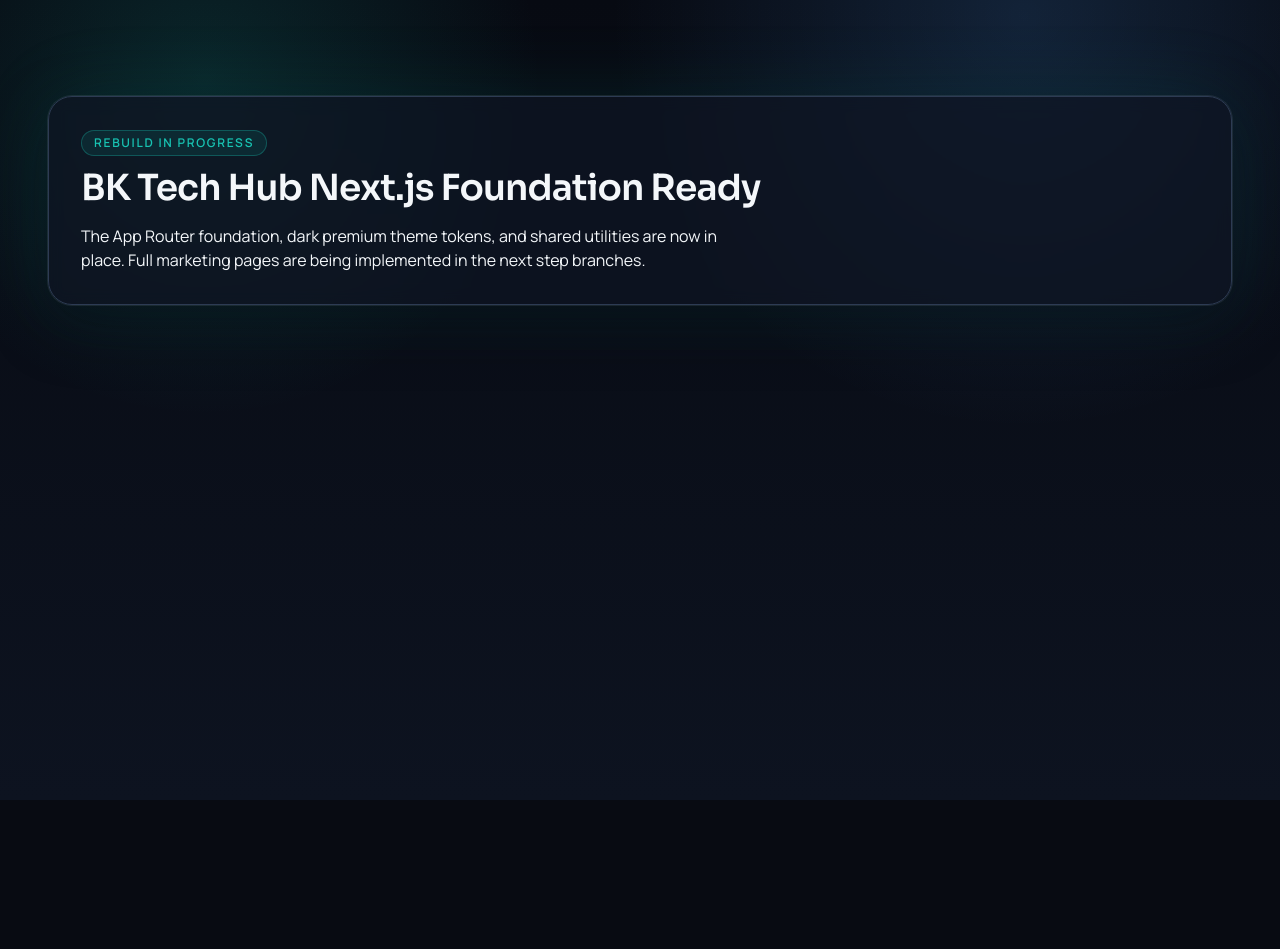
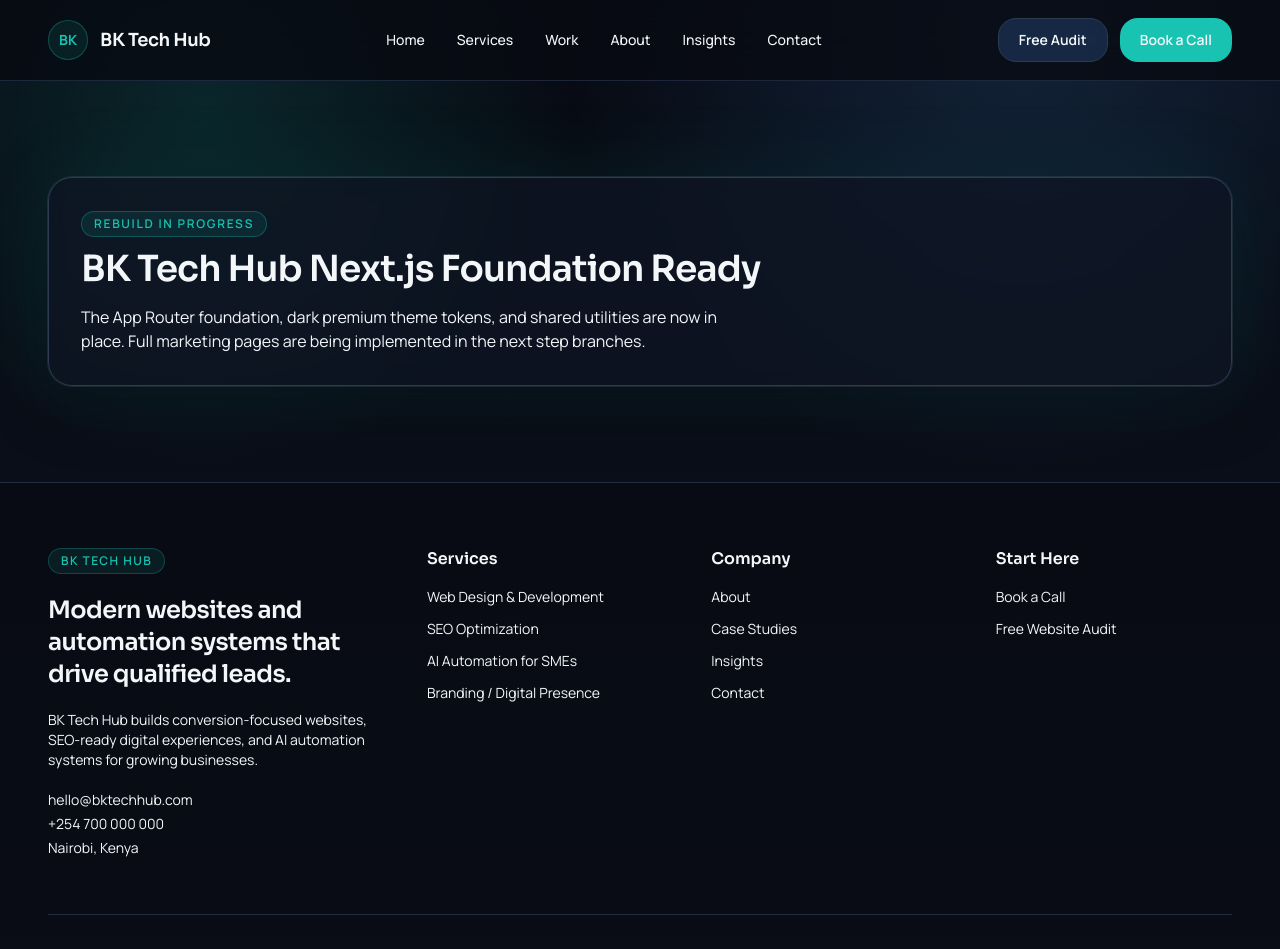
Before and after one commit to bonsteeve/BK-Tech-Hub, a Next.js app in the folder frontend/: page / in a window 1280 px wide. Shown: the top 949 px of the page. Before the commit the page ends 800 px from the top, so only its background shows below. Built offline with nearby package versions, Linux system fonts and the light colour scheme.

Commit message:
feat(frontend): add shared site chrome and section primitives

```diff
--- a/frontend/app/layout.tsx
+++ b/frontend/app/layout.tsx
@@ -2,6 +2,8 @@ import type { Metadata } from "next";
 import { Manrope, Sora } from "next/font/google";
 import type { ReactNode } from "react";
 import "./globals.css";
+import { SiteFooter } from "@/components/site/site-footer";
+import { SiteHeader } from "@/components/site/site-header";
 import { siteConfig } from "@/lib/site-config";
 
 const manrope = Manrope({
@@ -46,7 +48,19 @@ export default function RootLayout({
 }>) {
   return (
     <html lang="en" className="dark">
-      <body className={`${manrope.variable} ${sora.variable} font-sans`}>{children}</body>
+      <body className={`${manrope.variable} ${sora.variable} font-sans`}>
+        <a
+          href="#main-content"
+          className="sr-only z-[999] focus:not-sr-only focus:absolute focus:left-4 focus:top-4 focus:rounded-md focus:bg-foreground focus:px-3 focus:py-2 focus:text-background"
+        >
+          Skip to content
+        </a>
+        <div className="relative min-h-screen overflow-x-clip">
+          <SiteHeader />
+          <main id="main-content">{children}</main>
+          <SiteFooter />
+        </div>
+      </body>
     </html>
   );
 }
--- /dev/null
+++ b/frontend/components/shared/section-heading.tsx
@@ -0,0 +1,29 @@
+import { cn } from "@/lib/utils";
+
+type SectionHeadingProps = {
+  eyebrow?: string;
+  title: string;
+  description?: string;
+  align?: "left" | "center";
+};
+
+export function SectionHeading({
+  eyebrow,
+  title,
+  description,
+  align = "left",
+}: SectionHeadingProps) {
+  return (
+    <div className={cn("max-w-3xl space-y-4", align === "center" && "mx-auto text-center")}>
+      {eyebrow ? (
+        <p className="inline-flex rounded-full border border-accent/30 bg-accent/10 px-3 py-1 text-xs font-semibold uppercase tracking-[0.14em] text-accent">
+          {eyebrow}
+        </p>
+      ) : null}
+      <h2 className="font-heading text-3xl font-semibold tracking-tight text-balance md:text-4xl">
+        {title}
+      </h2>
+      {description ? <p className="text-base text-muted-foreground md:text-lg">{description}</p> : null}
+    </div>
+  );
+}
--- /dev/null
+++ b/frontend/components/shared/section.tsx
@@ -0,0 +1,17 @@
+import type { ReactNode } from "react";
+
+import { cn } from "@/lib/utils";
+
+type SectionProps = {
+  id?: string;
+  className?: string;
+  children: ReactNode;
+};
+
+export function Section({ id, className, children }: SectionProps) {
+  return (
+    <section id={id} className={cn("py-16 md:py-24", className)}>
+      <div className="container">{children}</div>
+    </section>
+  );
+}
--- /dev/null
+++ b/frontend/components/site/site-footer.tsx
@@ -0,0 +1,71 @@
+import Link from "next/link";
+
+import { footerNavigation } from "@/content/navigation";
+import { siteConfig } from "@/lib/site-config";
+
+export function SiteFooter() {
+  return (
+    <footer className="border-t border-border/70 bg-background/70">
+      <div className="container py-16">
+        <div className="grid gap-12 lg:grid-cols-[1.4fr_1fr_1fr_1fr]">
+          <div className="space-y-5">
+            <p className="inline-flex rounded-full border border-accent/25 bg-accent/10 px-3 py-1 text-xs font-semibold uppercase tracking-[0.12em] text-accent">
+              BK Tech Hub
+            </p>
+            <h3 className="font-heading text-2xl font-semibold tracking-tight">
+              Modern websites and automation systems that drive qualified leads.
+            </h3>
+            <p className="max-w-sm text-sm text-muted-foreground">{siteConfig.description}</p>
+            <div className="space-y-1 text-sm text-muted-foreground">
+              <p>{siteConfig.email}</p>
+              <p>{siteConfig.phone}</p>
+              <p>
+                {siteConfig.location.city}, {siteConfig.location.country}
+              </p>
+            </div>
+          </div>
+
+          <FooterColumn title="Services" links={footerNavigation.services} />
+          <FooterColumn title="Company" links={footerNavigation.company} />
+          <FooterColumn title="Start Here" links={footerNavigation.conversion} />
+        </div>
+
+        <div className="mt-14 flex flex-col gap-3 border-t border-border/70 pt-8 text-sm text-muted-foreground sm:flex-row sm:items-center sm:justify-between">
+          <p>
+            © {new Date().getFullYear()} {siteConfig.legalName}. All rights reserved.
+          </p>
+          <div className="flex items-center gap-5">
+            <Link href="/contact" className="transition-colors hover:text-foreground">
+              Contact
+            </Link>
+            <Link href="/book-a-call" className="transition-colors hover:text-foreground">
+              Book a Call
+            </Link>
+          </div>
+        </div>
+      </div>
+    </footer>
+  );
+}
+
+type FooterColumnProps = {
+  title: string;
+  links: readonly { href: string; label: string }[];
+};
+
+function FooterColumn({ title, links }: FooterColumnProps) {
+  return (
+    <div>
+      <h4 className="font-heading text-base font-semibold text-foreground">{title}</h4>
+      <ul className="mt-4 space-y-3 text-sm text-muted-foreground">
+        {links.map((link) => (
+          <li key={link.href}>
+            <Link href={link.href} className="transition-colors hover:text-foreground">
+              {link.label}
+            </Link>
+          </li>
+        ))}
+      </ul>
+    </div>
+  );
+}
--- /dev/null
+++ b/frontend/components/site/site-header.tsx
@@ -0,0 +1,116 @@
+"use client";
+
+import Link from "next/link";
+import { usePathname } from "next/navigation";
+import { Menu, X } from "lucide-react";
+import { useMemo, useState } from "react";
+
+import { Button } from "@/components/ui/button";
+import { primaryNavigation } from "@/content/navigation";
+import { cn } from "@/lib/utils";
+
+export function SiteHeader() {
+  const pathname = usePathname();
+  const [isOpen, setIsOpen] = useState(false);
+
+  const links = useMemo(
+    () =>
+      primaryNavigation.map((item) => {
+        const isActive = item.href === "/" ? pathname === "/" : pathname?.startsWith(item.href);
+        return {
+          ...item,
+          isActive,
+        };
+      }),
+    [pathname],
+  );
+
+  return (
+    <header className="sticky top-0 z-50 border-b border-border/60 bg-background/80 backdrop-blur-xl">
+      <div className="container">
+        <div className="flex h-20 items-center justify-between gap-4">
+          <Link href="/" className="group inline-flex items-center gap-3" aria-label="BK Tech Hub home">
+            <span className="inline-flex h-10 w-10 items-center justify-center rounded-full border border-accent/30 bg-accent/10 text-sm font-bold text-accent">
+              BK
+            </span>
+            <span className="font-heading text-lg font-semibold tracking-tight text-foreground transition-colors group-hover:text-accent">
+              BK Tech Hub
+            </span>
+          </Link>
+
+          <nav className="hidden items-center gap-8 lg:flex" aria-label="Primary navigation">
+            {links.map((item) => (
+              <Link
+                key={item.href}
+                href={item.href}
+                className={cn(
+                  "text-sm font-medium transition-colors hover:text-foreground",
+                  item.isActive ? "text-foreground" : "text-muted-foreground",
+                )}
+              >
+                {item.label}
+              </Link>
+            ))}
+          </nav>
+
+          <div className="hidden items-center gap-3 lg:flex">
+            <Button asChild size="default" variant="secondary">
+              <Link href="/free-website-audit">Free Audit</Link>
+            </Button>
+            <Button asChild size="default" variant="primary">
+              <Link href="/book-a-call">Book a Call</Link>
+            </Button>
+          </div>
+
+          <Button
+            variant="ghost"
+            size="sm"
+            className="lg:hidden"
+            aria-expanded={isOpen}
+            aria-controls="mobile-menu"
+            aria-label="Toggle menu"
+            onClick={() => setIsOpen((prev) => !prev)}
+          >
+            {isOpen ? <X className="size-5" /> : <Menu className="size-5" />}
+          </Button>
+        </div>
+      </div>
+
+      <div
+        id="mobile-menu"
+        className={cn(
+          "border-t border-border/70 bg-background/95 px-4 py-4 transition-[max-height,opacity] duration-200 lg:hidden",
+          isOpen ? "max-h-[420px] opacity-100" : "max-h-0 overflow-hidden p-0 opacity-0",
+        )}
+      >
+        <nav className="container flex flex-col gap-2" aria-label="Mobile navigation">
+          {links.map((item) => (
+            <Link
+              key={item.href}
+              href={item.href}
+              onClick={() => setIsOpen(false)}
+              className={cn(
+                "rounded-md px-3 py-2 text-sm font-medium",
+                item.isActive ? "bg-muted text-foreground" : "text-muted-foreground hover:bg-muted/70",
+              )}
+            >
+              {item.label}
+            </Link>
+          ))}
+          <div className="mt-4 grid grid-cols-1 gap-2 sm:grid-cols-2">
+            <Button asChild variant="secondary" size="default">
+              <Link href="/free-website-audit" onClick={() => setIsOpen(false)}>
+                Free Audit
+              </Link>
+            </Button>
+            <Button asChild variant="primary" size="default">
+              <Link href="/book-a-call" onClick={() => setIsOpen(false)}>
+                Book a Call
+              </Link>
+            </Button>
+          </div>
+        </nav>
+      </div>
+    </header>
+  );
+}
--- /dev/null
+++ b/frontend/content/navigation.ts
@@ -0,0 +1,27 @@
+export const primaryNavigation = [
+  { href: "/", label: "Home" },
+  { href: "/services", label: "Services" },
+  { href: "/work", label: "Work" },
+  { href: "/about", label: "About" },
+  { href: "/blog", label: "Insights" },
+  { href: "/contact", label: "Contact" },
+] as const;
+
+export const footerNavigation = {
+  services: [
+    { href: "/services/web-design-development", label: "Web Design & Development" },
+    { href: "/services/seo-optimization", label: "SEO Optimization" },
+    { href: "/services/ai-automation-for-smes", label: "AI Automation for SMEs" },
+    { href: "/services/branding-digital-presence", label: "Branding / Digital Presence" },
+  ],
+  company: [
+    { href: "/about", label: "About" },
+    { href: "/work", label: "Case Studies" },
+    { href: "/blog", label: "Insights" },
+    { href: "/contact", label: "Contact" },
+  ],
+  conversion: [
+    { href: "/book-a-call", label: "Book a Call" },
+    { href: "/free-website-audit", label: "Free Website Audit" },
+  ],
+} as const;
```
